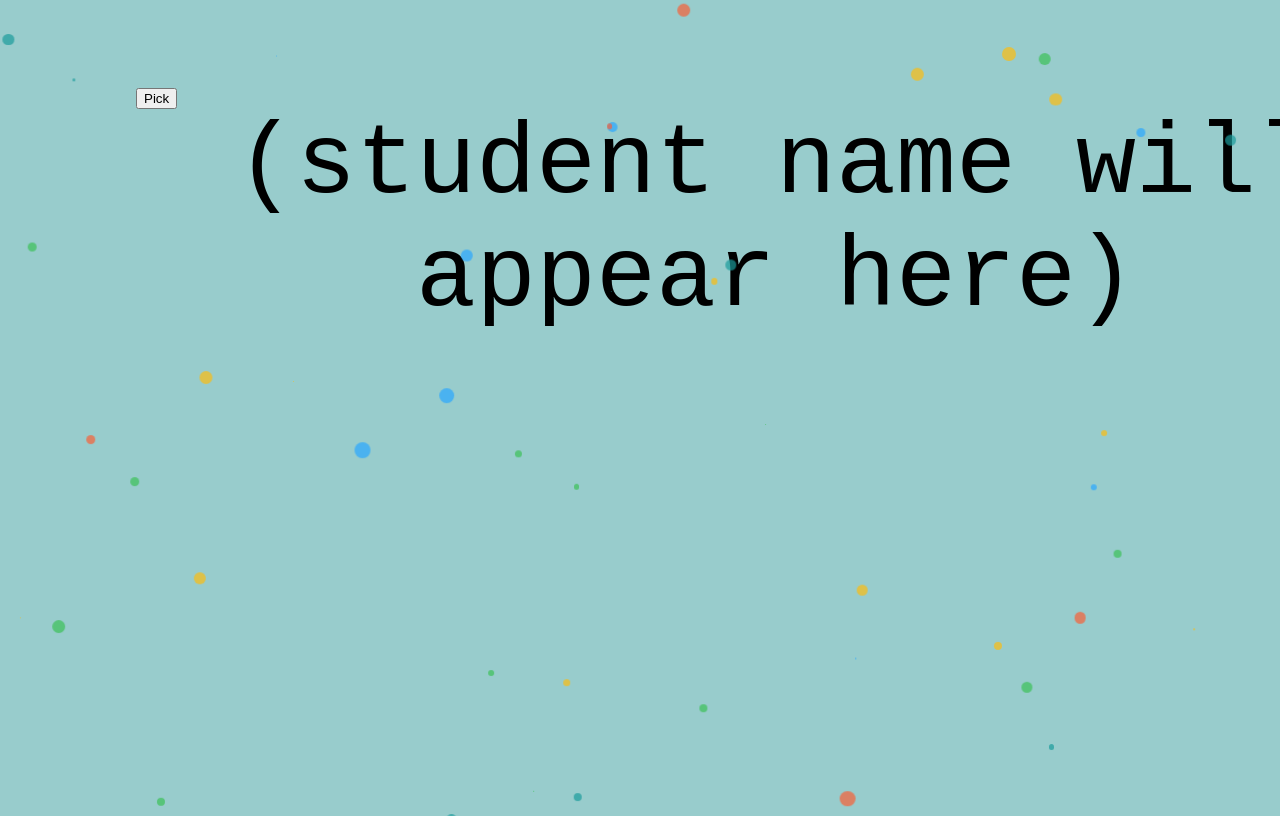
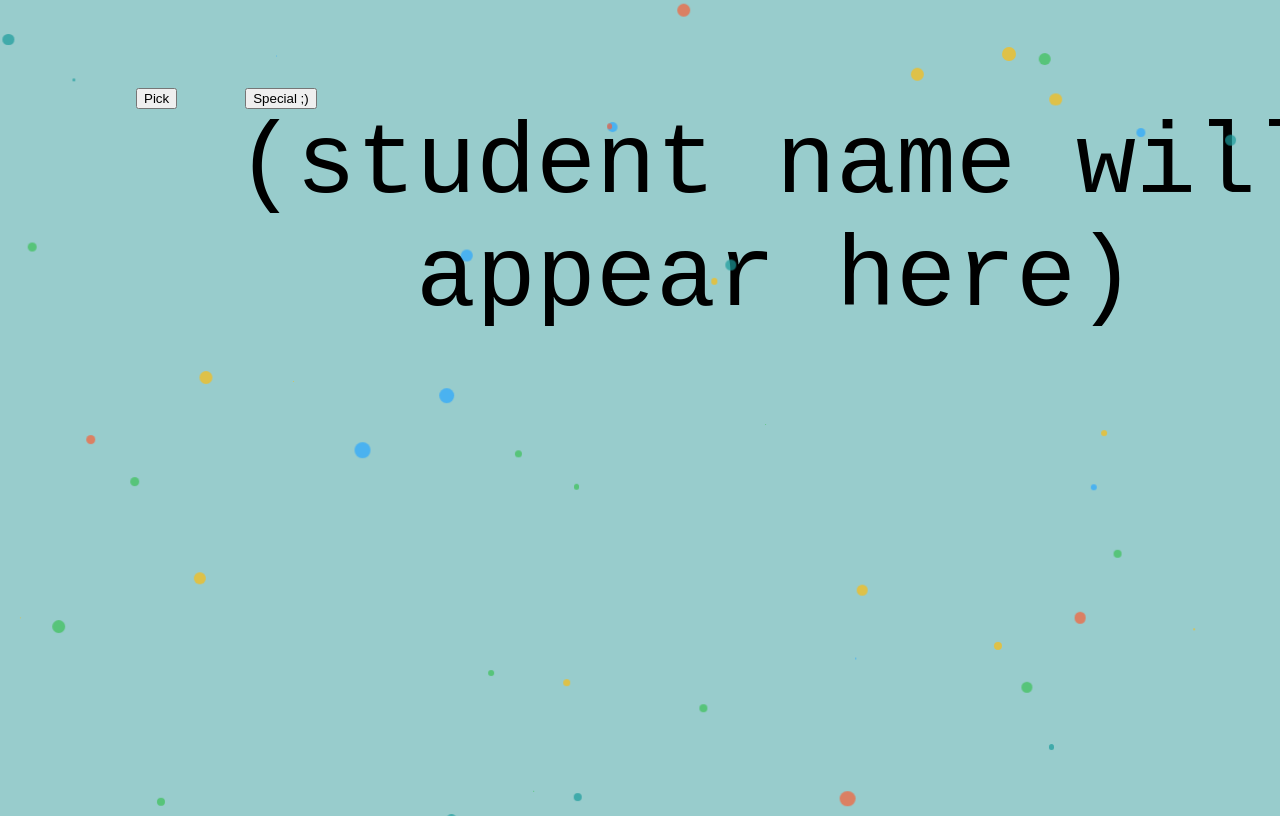
Before and after one commit to niceAndGoodBoyOnline/StudentSelect, a plain HTML site: page index.html in a window 1280 px wide. Shown: the top 816 px of the page. Drawn offline with Linux system fonts and the light colour scheme.

Commit message:
Add files via upload

```diff
--- a/index.html
+++ b/index.html
@@ -6,6 +6,7 @@
 
 <body>
 	<button id="pickButton" onclick="pickStudentButton()">Pick</button>
+	<button id="specialButton" onclick="removeVocalStudents()">Special ;)</button>
 	<div id="displayZone">(student name will appear here)</div>
 </body>
 <script src="./js/js.js"></script>
```
